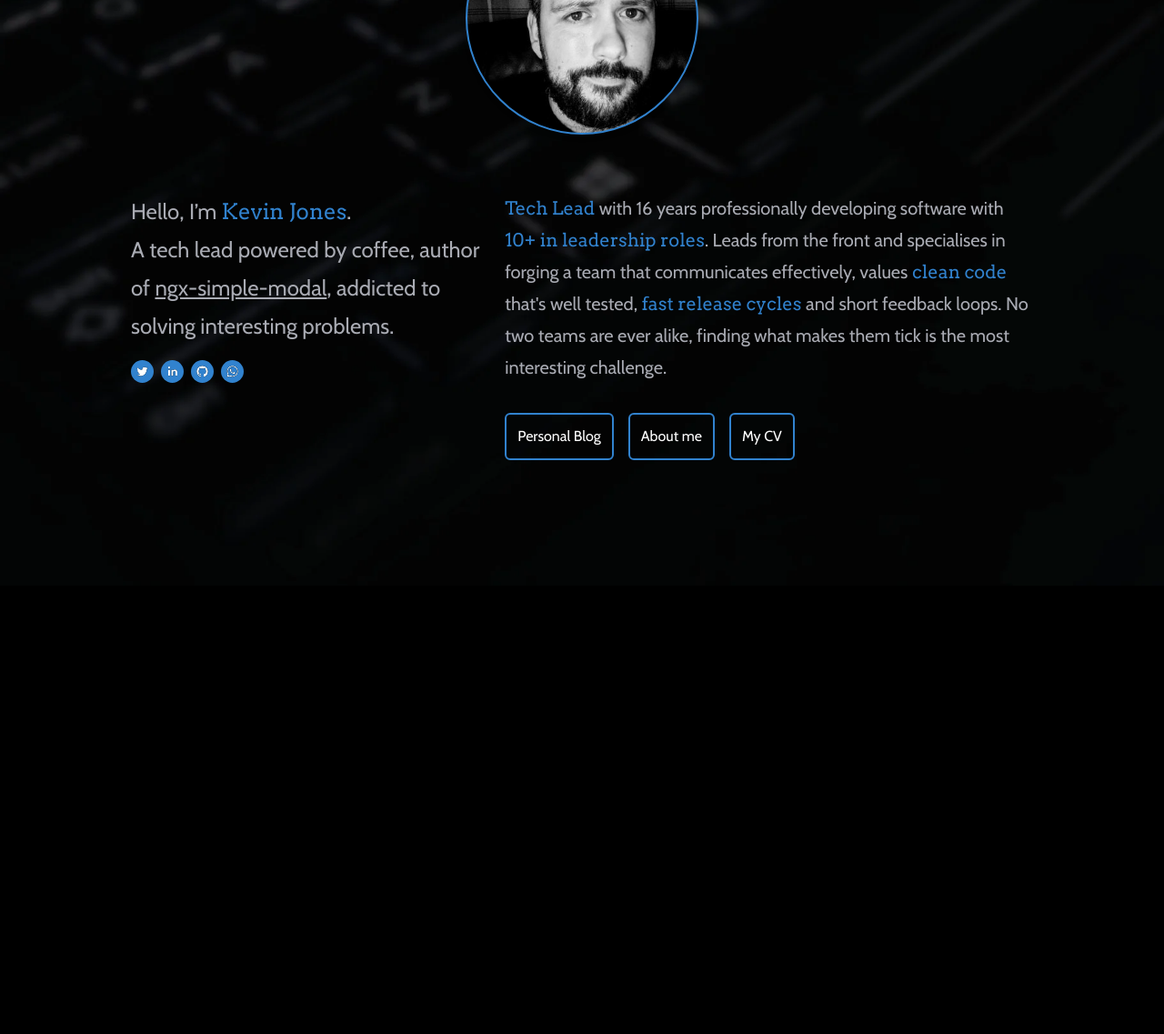
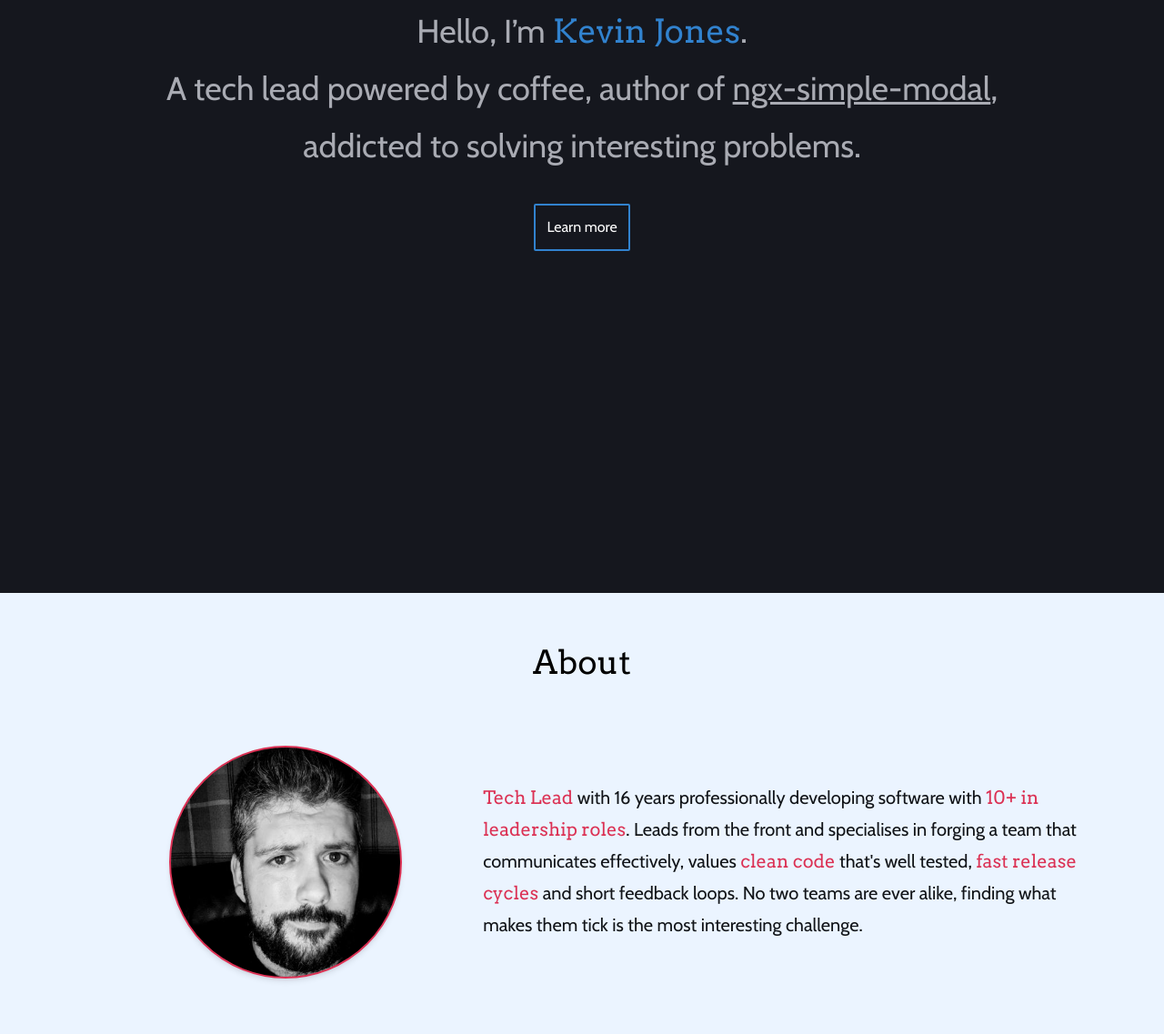
Before and after one commit to KevCJones/kev-who-codes, a Gatsby site: page / in a window 1280 px wide. Shown: the part 255-1392 px from the top of the page at 91% size. Before the commit the page ends 899 px from the top, so only its background shows below. Built offline with nearby package versions, Linux system fonts and the light colour scheme; Gatsby itself is replaced by a stand-in of ours; some packages are replaced by stand-ins of ours.

Commit message:
switching to a new layout... prefer single page scrollers

```diff
--- a/src/components/button.js
+++ b/src/components/button.js
@@ -3,7 +3,7 @@ import React from "react"
 const Button = props => (
   <div
     className={
-      "text-white border-solid border-2 border-primary rounded-md hover:bg-primary duration-300 ease-in-out transform hover:-translate-y-1 hover:scale-110 text-center transition-all " +
+      "text-white border-solid border-2 border-primary rounded-sm hover:bg-primary duration-300 ease-in-out transform hover:-translate-y-1 hover:scale-110 text-center transition-all " +
       props.className
     }
   >
--- a/src/components/layout.js
+++ b/src/components/layout.js
@@ -1,21 +1,24 @@
 import { Link } from "gatsby"
 import React from "react"
+import SocialIcons from "./social-icons"
 
 class Layout extends React.Component {
   render() {
     const { children, bg } = this.props
     return (
-      <div
-        className={`w-full leading-6 bg-cover bg-gradient-to-b from-black to-nearblack ${bg}`}
-      >
-        <div className="flex items-center flex-shrink-0 p-6">
+      <div className={`w-full leading-6 bg-slategrey`}>
+        <header className="flex items-center flex-shrink-0 p-6">
           <Link to="/" className="w-64 m-auto">
             <img src="/logo/default-monochrome.svg" alt="codebykev.dev logo" />
           </Link>
-        </div>
-        <main className="flex flex-col flex-wrap items-center content-start min-h-screen px-3 mx-auto md:flex-row">
+        </header>
+        <main className="flex flex-col flex-wrap items-center content-start min-h-screen mx-auto md:flex-row">
           {children}
         </main>
+        <footer class="w-full flex flex-row justify-center items-center p-4 bg-nearblack">
+          <SocialIcons />
+          <span class="text-white ml-4">Copyrights codebykev.dev</span>
+        </footer>
       </div>
     )
   }
--- /dev/null
+++ b/src/components/menu.js
@@ -0,0 +1,19 @@
+import React from "react"
+
+const MainMenu = () => {
+  return (
+    <div className="flex flex-col mt-6 md:flex-row">
+      <a href="https://medium.com/@codebykev" target="_blank" rel="noreferrer">
+        <Button className="p-3 mt-4 md:mr-4 md:mt-0">Personal Blog</Button>
+      </a>
+      <Link to="/about/">
+        <Button className="p-3 mt-4 md:mr-4 md:mt-0">About me</Button>
+      </Link>
+      <a href="/resume-kevincjones-2020.pdf" target="_blank" rel="noreferrer">
+        <Button className="p-3 mt-4 md:mr-4 md:mt-0">My CV</Button>
+      </a>
+    </div>
+  )
+}
+
+export default MainMenu
--- a/src/components/profile-image.js
+++ b/src/components/profile-image.js
@@ -20,7 +20,7 @@ const ProfileImage = () => {
       onTouchMove={({ touches }) =>
         set({ xys: calc(touches[0].clientX, touches[0].clientY) })
       }
-      className="w-64 h-64 m-4 mx-auto border-2 border-solid rounded-full shadow-md border-primary hover:shadow-2xl"
+      className="w-64 h-64 m-4 mx-auto border-2 border-solid rounded-full shadow-md border-secondary hover:shadow-lg"
       onTouchEnd={() => set({ xys: [0, 0, 1] })}
       onMouseMove={({ clientX: x, clientY: y }) => set({ xys: calc(x, y) })}
       onMouseLeave={() => set({ xys: [0, 0, 1] })}
--- a/src/components/social-icons.js
+++ b/src/components/social-icons.js
@@ -29,7 +29,6 @@ const SocialIcons = () => {
             height: 25,
             width: 25,
             marginRight: "0.5em",
-            marginTop: "1em",
           }}
           bgColor="#3182ce"
           fgColor="#fff"
--- a/src/pages/index.js
+++ b/src/pages/index.js
@@ -26,60 +26,46 @@ class IndexPage extends React.Component {
             "codebykev",
           ]}
         />
-        <div className="w-full my-6 md:my-8">
-          <ProfileImage />
-        </div>
-        <div className="flex flex-col max-w-5xl p-4 m-auto md:flex-row">
-          <div className="pb-4 md:mr-3 md:w-2/5">
-            <h1 className="text-2xl prose text-nearwhite">
+        <div className="flex flex-col items-center justify-center max-w-5xl p-6 m-auto splash-height">
+          <h1 className="mt-2 text-2xl prose text-center md:text-4xl text-nearwhite">
             Hello, I’m{" "}
             <span className="font-serif text-primary ">Kevin Jones</span>.{" "}
             <br />A tech lead powered by coffee, author of{" "}
             <a href="https://www.npmjs.com/package/ngx-simple-modal">
-                ngx-simple-modal
+              ngx&#8209;simple&#8209;modal
             </a>
             , addicted to solving interesting problems.
           </h1>
-            <SocialIcons />
+          <Link to="#about">
+            <Button className="p-3 mt-8">Learn more</Button>
+          </Link>
         </div>
-          <div className="md:w-3/5 md:ml-3">
-            <p className="mt-8 text-xl prose text-nearwhite md:mt-0">
-              <span className="font-serif text-primary">Tech Lead</span> with{" "}
-              {new Date().getFullYear() - 2004} years professionally developing
-              software with{" "}
-              <span className="font-serif text-primary">
+        <div id="about" class="w-full bg-indigo-100 mt-32">
+          <div className="flex flex-col max-w-6xl min-h-screen p-8 m-auto">
+            <h2 className="m-8 font-serif text-4xl text-center">About</h2>
+            <div className="flex flex-col items-center md:flex-row md:mt-8">
+              <div className="w-full md:w-2/5">
+                <ProfileImage />
+              </div>
+              <div className="w-full md:w-3/5">
+                <p className="mt-8 text-xl prose text-nearblack md:mt-0">
+                  <span className="font-serif text-secondary">Tech Lead</span>{" "}
+                  with {new Date().getFullYear() - 2004} years professionally
+                  developing software with{" "}
+                  <span className="font-serif text-secondary">
                     10+ in leadership roles
                   </span>
                   . Leads from the front and specialises in forging a team that
                   communicates effectively, values{" "}
-              <span className="font-serif text-primary">clean code</span> that's
-              well tested,{" "}
-              <span className="font-serif text-primary">
+                  <span className="font-serif text-secondary">clean code</span>{" "}
+                  that's well tested,{" "}
+                  <span className="font-serif text-secondary">
                     fast release cycles
                   </span>{" "}
                   and short feedback loops. No two teams are ever alike, finding
                   what makes them tick is the most interesting challenge.
                 </p>
-            <div className="flex flex-col mt-8 md:flex-row">
-              <a
-                href="https://medium.com/@codebykev"
-                target="_blank"
-                rel="noreferrer"
-              >
-                <Button className="p-3 mt-4 md:mr-4 md:mt-0">
-                  Personal Blog
-                </Button>
-              </a>
-              <Link to="/about/">
-                <Button className="p-3 mt-4 md:mr-4 md:mt-0">About me</Button>
-              </Link>
-              <a
-                href="/resume-kevincjones-2020.pdf"
-                target="_blank"
-                rel="noreferrer"
-              >
-                <Button className="p-3 mt-4 md:mr-4 md:mt-0">My CV</Button>
-              </a>
+              </div>
             </div>
           </div>
         </div>
--- a/src/scss/index.scss
+++ b/src/scss/index.scss
@@ -5,3 +5,18 @@
 body {
   background: #000;
 }
+
+.splash-height {
+  min-height: calc(100vh - 1.5rem);
+  margin-top: -6rem;
+}
+
+html {
+  scroll-behavior: smooth;
+}
+
+@media screen and (prefers-reduced-motion: reduce) {
+  html {
+    scroll-behavior: auto;
+  }
+}
--- a/tailwind.config.js
+++ b/tailwind.config.js
@@ -19,7 +19,9 @@ module.exports = {
       }),
       colors: {
         primary: colors.blue[600],
+        secondary: "#db3154",
         nearblack: "#111418",
+        slategrey: "#15171e",
       },
       typography: theme => ({
         default: {
```
Lines whose indentation alone changed are shown as unchanged.
